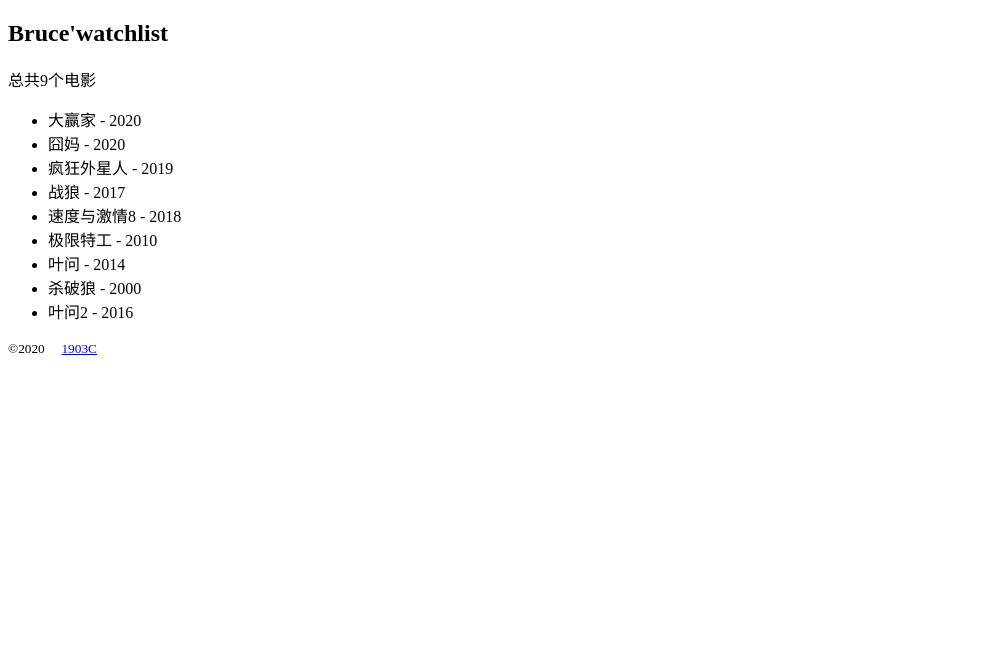
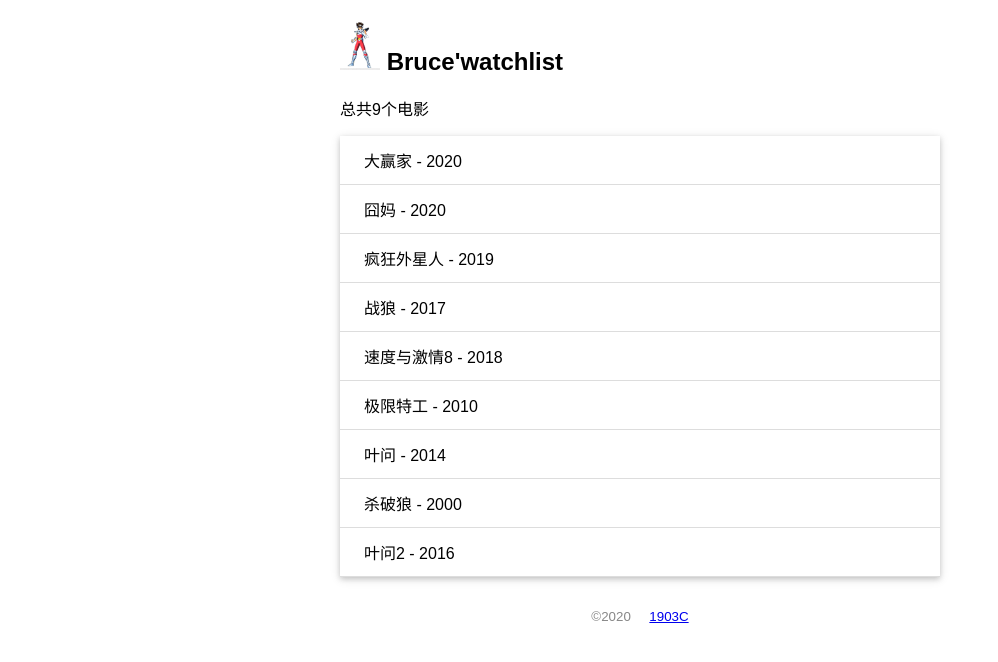
Before and after one commit to jibingkun1/flaskweb, a Flask app: page / in a window 1280 px wide. Shown: the top 662 px of the page, without its empty margins (0-998 px from the left). Run offline with Flask 2, Linux system fonts and the light colour scheme.

Commit message:
静态文件

```diff
--- a/day1/watchlist/app.py
+++ b/day1/watchlist/app.py
@@ -1,12 +1,6 @@
 from flask import Flask,url_for,render_template
 
 app = Flask(__name__)
-
-# @app.route('/')
-# @app.route('/index')
-# @app.route('/home')
-# def index():
-#     return "<h1>Hello Flask llaall </h1>"
 
 @app.route('/')
 def index():
--- /dev/null
+++ b/day1/watchlist/static/css/style.css
@@ -0,0 +1,33 @@
+/* 页面整体 */
+body{
+    margin: 0 auto;
+    max-width: 600px;
+    font-size: 16px;
+    font-family: Arial, Helvetica, sans-serif;
+}
+/* footer */
+footer{
+    color: #888;
+    margin-top: 20px;
+    text-align: center;
+    padding: 10px;
+}
+/* 头像 */
+.avatar{
+    width: 40px;
+}
+
+/* 电影列表 */
+.movie-list{
+    list-style-type: none;
+    padding: 0;
+    margin-bottom: 10px;
+    box-shadow: 0 2px 5px 0 rgba(0, 0, 0, 0.16),0 2px 10px 0 rgba(0, 0, 0, 0.12);
+}
+.movie-list li{
+    padding: 12px 24px;
+    border-bottom: 1px solid #dddddd;
+}
+.movie-list li:hover{
+    background-color: #f8f9fa;
+}
--- a/day1/watchlist/templates/index.html
+++ b/day1/watchlist/templates/index.html
@@ -4,12 +4,16 @@
     <meta charset="UTF-8">
     <meta name="viewport" content="width=device-width, initial-scale=1.0">
     <title>{{ name }}'watchlist</title>
+    <link rel="stylesheet" href="{{ url_for('static',filename='css/style.css') }}">
 </head>
 <body>
-    <h2>{{ name }}'watchlist</h2>
+    <h2>
+        <img src="{{ url_for('static',filename='images/avatar.jpg') }}" alt="头像" class="avatar">
+        {{ name }}'watchlist
+    </h2>
     {# 过滤器 #}
     <p>总共{{ movies|length }}个电影</p>
-    <ul>
+    <ul class="movie-list">
         {% for movie in movies%}
         <li>{{ movie.title }} - {{ movie.year }}</li>
         {% endfor %}
```
Also changed, not shown: day1/watchlist/static/images/avatar.jpg (added).
